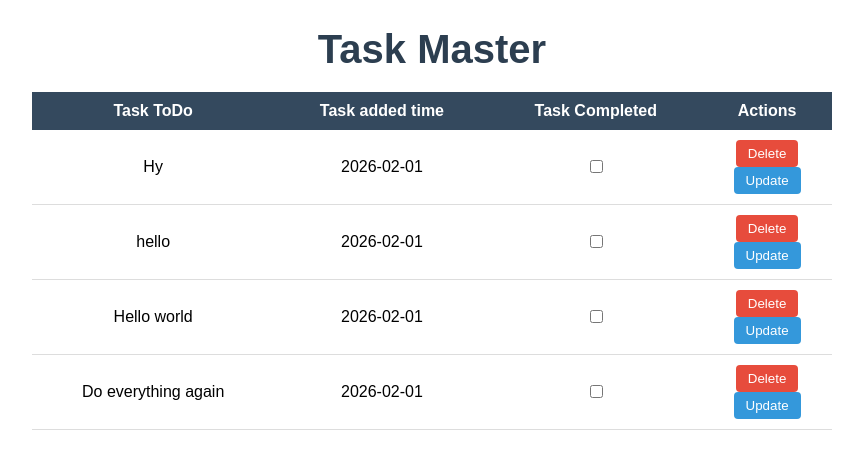
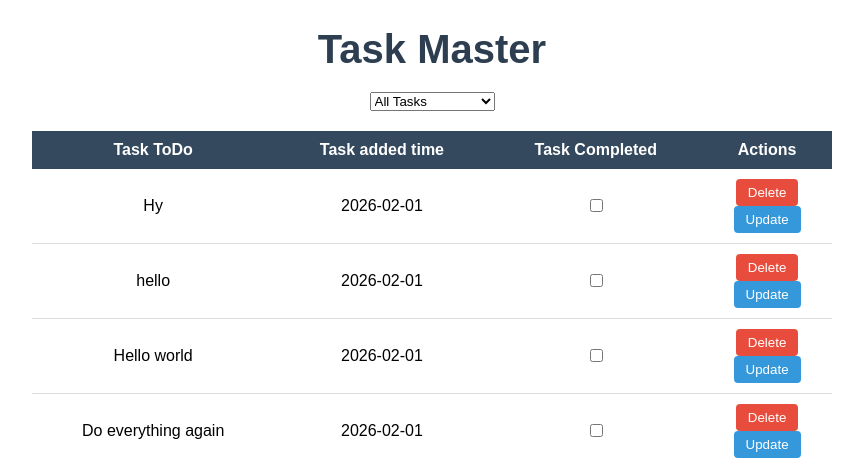
Before and after one commit to Prajwal999/Flask, a Flask app: page / in a window 1280 px wide. Shown: the top 468 px of the page, without its empty margins (208-1071 px from the left). Run offline with Flask 3, Linux system fonts and the light colour scheme.

Commit message:
Added Selection dropdown from where you can choose what tasks to see. The options include: 1. All tasks, 2. Completed Task, 3. Pending Task

```diff
--- a/app.py
+++ b/app.py
@@ -1,6 +1,6 @@
 from flask import Flask, render_template, request, redirect
 from flask_sqlalchemy import SQLAlchemy
-from datetime import datetime
+from datetime import datetime, timedelta
 import os
 """
     Here, flask is the webapplication framework, just like Django for python
@@ -90,5 +90,25 @@ def update(id):
         return render_template('update.html', task = task_to_update)
 
 
+@app.route('/selection', methods=['POST', 'GET'])
+def selection():
+    filter_option = request.args.get('filter', 'all')  # default to 'all'
+    if filter_option == 'today':
+        tasks = Todo.query.filter(
+            Todo.date_created >= datetime.now().replace(hour=0, minute=0, second=0, microsecond=0)
+        ).order_by(Todo.date_created).all()
+
+    elif filter_option == 'completed':
+        tasks = Todo.query.filter_by(task_completed=True).order_by(Todo.date_created).all()
+
+    elif filter_option == 'pending':
+        tasks = Todo.query.filter_by(task_completed=False).order_by(Todo.date_created).all()
+
+    elif filter_option == 'all':
+        tasks = Todo.query.order_by(Todo.date_created).all()
+
+    return render_template("index.html", tasks=tasks, current_filter=filter_option)
+
+
 if __name__ == "__main__":
-    app.run(debug=True, port=5009)
+    app.run(debug=True, port=5010)
--- a/templates/index.html
+++ b/templates/index.html
@@ -11,10 +11,20 @@
 {% block body %}
 <div class="content" align="center">
     <h1 class="page_title">Task Master</h1>
+        <form action="/selection" class="dropdown_selection">
+            <select name="filter" id="filter" onchange="this.form.submit()">
+                <option value="all" {% if current_filter == 'all' %}selected{% endif %}>All Tasks</option>
+                <option value="today" {% if current_filter == 'today' %}selected{% endif %}>Today’s Tasks</option>
+                <option value="completed" {% if current_filter == 'completed' %}selected{% endif %}>Completed Tasks</option>
+                <option value="pending" {% if current_filter == 'pending' %}selected{% endif %}>Pending Tasks</option>
+                </select>
+        </form>
 
     {% if tasks|length < 1 %}
-        <h4 class="no_tasks">There are no tasks. Add task below</h4>
+        <h4 class="no_tasks">There are no tasks to show. Add task below</h4>
     {% else %}
+
+
     <table class="task_table">
         <tr class="table_header">
             <th class = "table_heading">Task ToDo</th>
@@ -24,7 +34,13 @@
         </tr>
         {% for task in tasks %}
         <tr class="table_row">
-            <td class="task_content">{{ task.content }}</td>
+            <td class="task_content">
+                {%  if task.task_completed %}
+                    <s>{{ task.content }}</s>
+                {% else %}
+                    {{task.content}}
+                {% endif %}
+            </td>
             <td class="task_date">{{ task.date_created.date() }}</td>
 
             <td class="task_completed">
```
Also changed, not shown: test.db.
